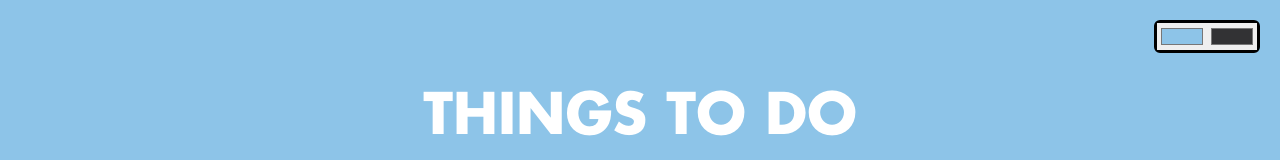
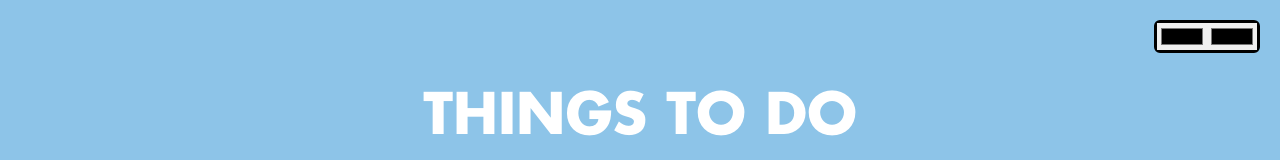
Before and after one commit to Joe-Berkem/To-Do-App-React-Practice, a React (Create React App) app: page / in a window 1280 px wide. Shown: the top 160 px of the page. Built offline with nearby package versions, Linux system fonts and the light colour scheme.

Commit message:
on change functions for colour picker complete. Ready to try using select dropdown instead

```diff
--- a/src/App.js
+++ b/src/App.js
@@ -15,15 +15,18 @@ class App extends Component {
   constructor(props) {
     super(props);
     this.state = {
-        primary: '#8dc4e8',
-        secondary: '#323234',
+        primary: '',
+        secondary: '',
     };
 
-    this.handleChange = this.handleChange.bind(this);
+    this.handlePrimaryChange = this.handlePrimaryChange.bind(this);
+    this.handleSecondaryChange = this.handleSecondaryChange.bind(this);
 }
 
-handleChange(e) {
+handlePrimaryChange(e) {
   this.setState({ primary: e.currentTarget.value });
+}
+handleSecondaryChange(e) {
   this.setState({ secondary: e.currentTarget.value });
 }
 
@@ -32,7 +35,12 @@ handleChange(e) {
       <Router>
         <div className="App">
           <Header>THINGS TO DO</Header>
-          <ColourPicker onChange={ this.handleChange } />
+          <ColourPicker
+            onPrimaryChange={ this.handlePrimaryChange }
+            onSecondaryChange={ this.handleSecondaryChange }
+            primary={this.state.primary}
+            secondary={this.state.secondary}
+          />
           <NavBar />
           <Today />
           <Footer />
--- a/src/ColourPicker.jsx
+++ b/src/ColourPicker.jsx
@@ -2,7 +2,7 @@ import React from 'react';
 import './App.css';
 
 
-const ColourPicker = ( onChange ) => (
+const ColourPicker = ( onPrimaryChange,onSecondaryChange, primary, secondary ) => (
     <div className="colour-picker-container">
         <div>
             <input
@@ -10,8 +10,8 @@ const ColourPicker = ( onChange ) => (
             type="color"
             id="primary"
             name="primary"
-            value="#8dc4e8"
-            onChange={onChange}
+            value={primary}
+            onChange={onPrimaryChange}
             />
         </div>
 
@@ -21,8 +21,8 @@ const ColourPicker = ( onChange ) => (
             type="color"
             id="secondary"
             name="secondary"
-            value="#323234"
-            onChange={onChange}/>
+            value={secondary}
+            onChange={onSecondaryChange}/>
         </div>
     </div>
 );
```
